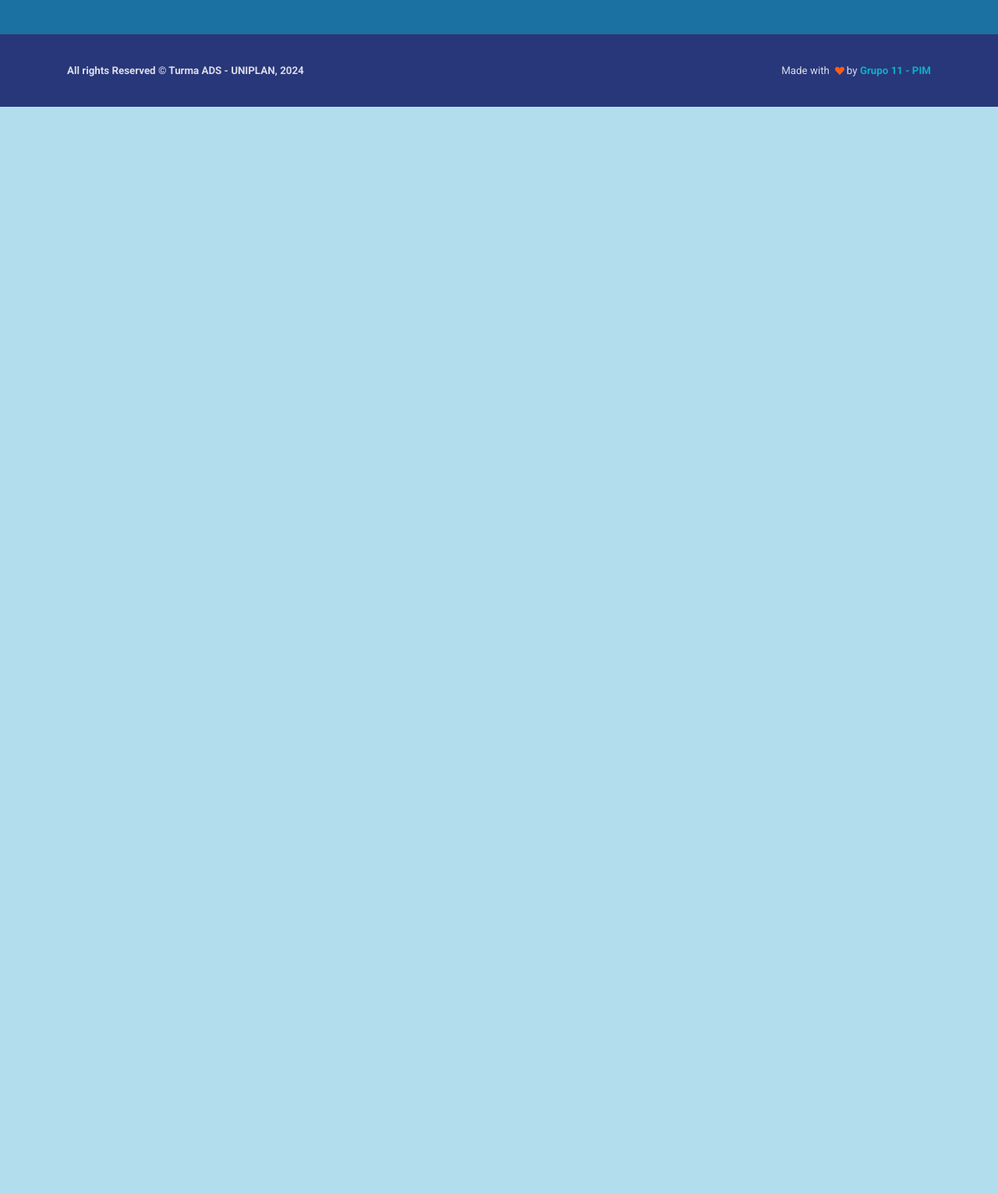
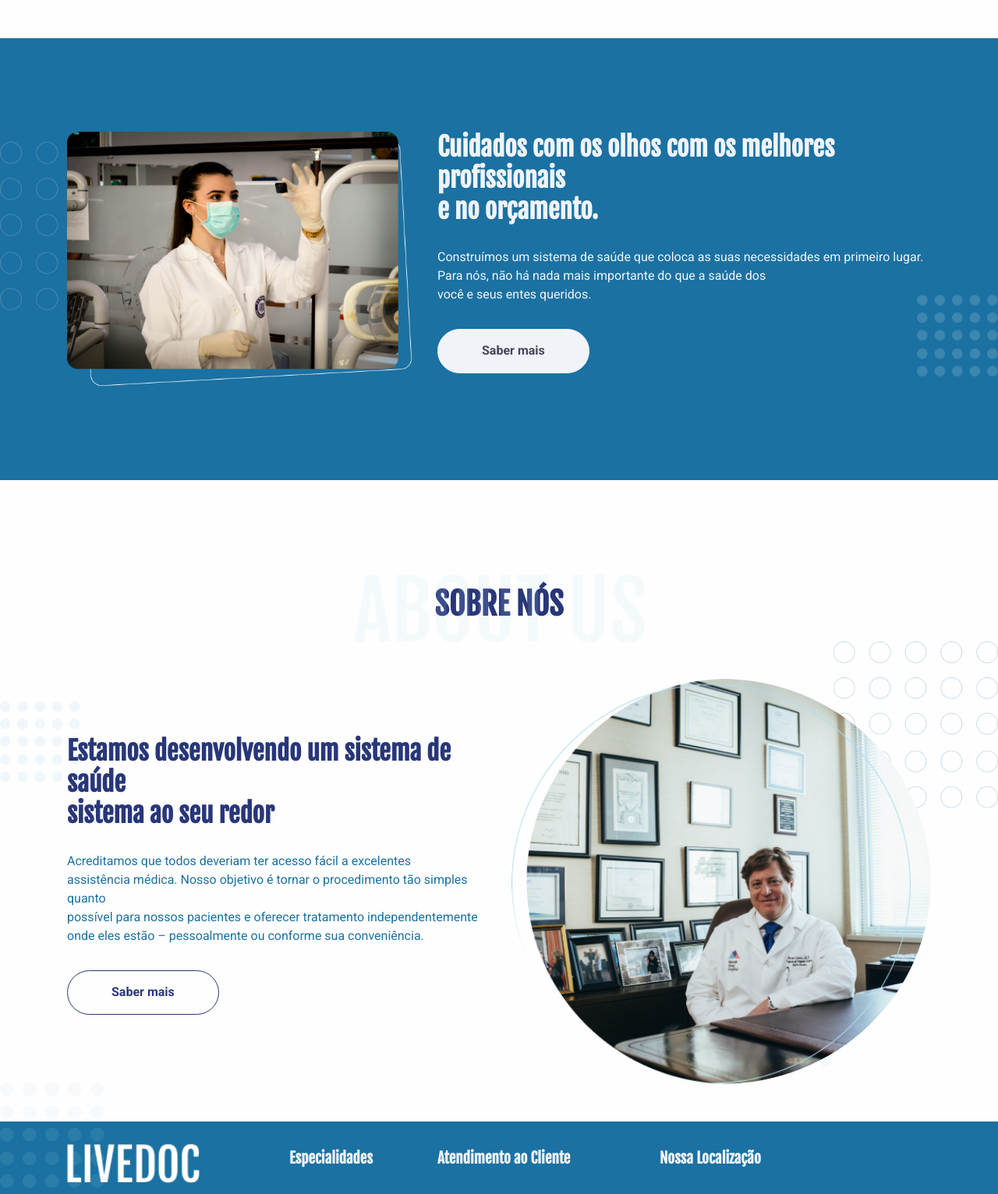
Before and after one commit to sergiohscl/UNIPLAN_PIM, a Django app: template home/templates/home/home_live.html in a window 1280 px wide; the page is wider, and only the part inside the window is pictured. Shown: the part 1267-2799 px from the top of that part at 78% size. Before the commit the page ends 1404 px from the top of that part, so only its background shows below. Run offline with Django 4.2, Linux system fonts and the light colour scheme; the template is opened without the code that fills it, so the values that code supplies are empty; some libraries are stand-ins or nearby versions.

Commit message:
about and specialty

```diff
--- a/core/settings.py
+++ b/core/settings.py
@@ -85,7 +85,7 @@ AUTHENTICATION_BACKENDS = [
     'allauth.account.auth_backends.AuthenticationBackend',
 ]
 
-SITE_ID = 4
+SITE_ID = 5
 
 WSGI_APPLICATION = 'core.wsgi.application'
 
--- a/home/templates/home/home_live.html
+++ b/home/templates/home/home_live.html
@@ -14,12 +14,14 @@
         <div class="col-md-5 col-xl-6 col-xxl-7 order-0 order-md-1 text-end"><img class="pt-7 pt-md-0 w-100" src="{% static 'assets/img/gallery/hero.png' %}" alt="hero-header" /></div>
         <div class="col-md-75 col-xl-6 col-xxl-5 text-md-start text-center py-6">
           <h1 class="fw-light font-base fs-6 fs-xxl-7">Estamos <strong>determinados </strong>a<br />mudar&nbsp;<strong>sua vida.</strong></h1>
-          <p class="fs-1 mb-5">Você pode obter os cuidados de que precisa 24/7 – seja online ou presencial. Você poderá contar com médicos especialistas e atenciososos. </p><a class="btn btn-lg btn-primary rounded-pill" href="#!" role="button">Marcar Consulta</a>
+          <p class="fs-1 mb-5">Você pode obter os cuidados de que precisa 24 horas por dia e 7 dias da semanas, seja online ou presencial. Você poderá contar com médicos especialistas e atenciososos. </p><a class="btn btn-lg btn-primary rounded-pill" href="#!" role="button">Marcar Consulta</a>
         </div>
       </div>
     </div>
   </section>
 
+  {% include "partials/specialty.html" %}
+  {% include "partials/about.html" %}
   {% include "partials/footer_live.html" %}
 
   {% endblock 'body' %}
--- /dev/null
+++ b/templates/partials/about.html
@@ -0,0 +1,35 @@
+{% load static %}
+<section class="pb-0" id="about">
+
+    <div class="container">
+      <div class="row">
+        <div class="col-12 py-3">
+          <div class="bg-holder bg-size" style="background-image:url({% static 'assets/img/gallery/about-us.png' %});background-position:top center;background-size:contain;">
+          </div>
+          <!--/.bg-holder-->
+
+          <h1 class="text-center">SOBRE NÓS</h1>
+        </div>
+      </div>
+    </div>
+    <!-- end of .container-->
+
+  </section>
+  <section class="py-5">
+    <div class="bg-holder bg-size" style="background-image:url({% static 'assets/img/gallery/about-bg.png' %});background-position:top center;background-size:contain;">
+    </div>
+    <!--/.bg-holder-->
+
+    <div class="container">
+      <div class="row align-items-center">
+        <div class="col-md-6 order-lg-1 mb-5 mb-lg-0"><img class="fit-cover rounded-circle w-100" src="{% static 'assets/img/gallery/health-care.png' %}" alt="..." /></div>
+        <div class="col-md-6 text-center text-md-start">
+          <h2 class="fw-bold mb-4">Estamos desenvolvendo um sistema de saúde <br class="d-none d-sm-block" />sistema ao seu redor</h2>
+          <p>Acreditamos que todos deveriam ter acesso fácil a excelentes <br class="d-none d-sm-block" />assistência médica. Nosso objetivo é tornar o procedimento tão simples quanto <br class="d-none d-sm-block" />possível para nossos pacientes e oferecer tratamento independentemente<br class="d-none d-sm-block" />onde eles estão – pessoalmente ou conforme sua conveniência. </p>
+          <div class="py-3">
+            <button class="btn btn-lg btn-outline-primary rounded-pill" type="submit">Saber mais </button>
+          </div>
+        </div>
+      </div>
+    </div>
+  </section>
--- a/templates/partials/footer_live.html
+++ b/templates/partials/footer_live.html
@@ -23,8 +23,8 @@
             <div class="col-6 col-sm-4 col-lg-3 mb-3 order-3 order-sm-2">
                 <h5 class="lh-lg fw-bold text-light mb-4 font-sans-serif">Atendimento ao Cliente</h5>
                 <ul class="list-unstyled mb-md-4 mb-lg-0">
-                    <li class="lh-lg"><a class="footer-link" href="#!">Sobre nós</a></li>
-                    <li class="lh-lg"><a class="footer-link" href="#!">Contato</a></li>
+                    <li class="lh-lg"><a class="footer-link" href="#about">Sobre nós</a></li>
+                    <li class="lh-lg"><a class="footer-link" href="{% url 'contact' %}">Contato</a></li>
                 </ul>
                 <br>
                 <h5 class="lh-lg fw-bold text-light mb-4 font-sans-serif">Redes Sociais</h5>
--- /dev/null
+++ b/templates/partials/specialty.html
@@ -0,0 +1,82 @@
+{% load static %}
+<section class="py-5" id="departments">
+
+    <div class="container">
+      <div class="row">
+        <div class="col-12 py-3">
+          <div class="bg-holder bg-size" style="background-image:url({% static 'assets/img/gallery/bg-departments.png' %});background-position:top center;background-size:contain;">
+          </div>
+
+          <h1 class="text-center">NOSSAS ESPECIALIDADES</h1>
+        </div>
+      </div>
+    </div>
+
+  </section>
+
+  <section class="py-0">
+
+    <div class="container">
+      <div class="row py-5 align-items-center justify-content-center justify-content-lg-evenly">
+        <div class="col-auto col-md-4 col-lg-auto text-xl-start">
+          <div class="d-flex flex-column align-items-center">
+            <div class="icon-box text-center"><a class="text-decoration-none" href="#!"><img class="mb-3 deparment-icon" src="{% static 'assets/img/icons/neurology.png' %}" alt="..." /><img class="mb-3 deparment-icon-hover" src="assets/img/icons/neurology.svg" alt="..." />
+                <p class="fs-1 fs-xxl-2 text-center">Neurologista</p>
+              </a></div>
+          </div>
+        </div>
+        <div class="col-auto col-md-4 col-lg-auto text-xl-start">
+          <div class="d-flex flex-column align-items-center">
+            <div class="icon-box text-center"><a class="text-decoration-none" href="#!"><img class="mb-3 deparment-icon" src="{% static 'assets/img/icons/eye-care.png' %}" alt="..." /><img class="mb-3 deparment-icon-hover" src="assets/img/icons/eye-care.svg" alt="..." />
+                <p class="fs-1 fs-xxl-2 text-center">Oftalmologista</p>
+              </a></div>
+          </div>
+        </div>
+        <div class="col-auto col-md-4 col-lg-auto text-xl-start">
+          <div class="d-flex flex-column align-items-center">
+            <div class="icon-box text-center"><a class="text-decoration-none" href="#!"><img class="mb-3 deparment-icon" src="{% static 'assets/img/icons/cardiac.png' %}" alt="..." /><img class="mb-3 deparment-icon-hover" src="assets/img/icons/cardiac.svg" alt="..." />
+                <p class="fs-1 fs-xxl-2 text-center">Pneumologista</p>
+              </a></div>
+          </div>
+        </div>
+        <div class="col-auto col-md-4 col-lg-auto text-xl-start">
+          <div class="d-flex flex-column align-items-center">
+            <div class="icon-box text-center"><a class="text-decoration-none" href="#!"><img class="mb-3 deparment-icon" src="{% static 'assets/img/icons/heart.png' %}" alt="..." /><img class="mb-3 deparment-icon-hover" src="assets/img/icons/heart.svg" alt="..." />
+                <p class="fs-1 fs-xxl-2 text-center">Cardiologista</p>
+              </a></div>
+          </div>
+        </div>
+        <div class="col-auto col-md-4 col-lg-auto text-xl-start">
+          <div class="d-flex flex-column align-items-center">
+            <div class="icon-box text-center"><a class="text-decoration-none" href="#!"><img class="mb-3 deparment-icon" src="{% static 'assets/img/icons/osteoporosis.png' %}" alt="..." /><img class="mb-3 deparment-icon-hover" src="assets/img/icons/osteoporosis.svg" alt="..." />
+                <p class="fs-1 fs-xxl-2 text-center">Ortopedista</p>
+              </a></div>
+          </div>
+        </div>
+        <div class="col-auto col-md-4 col-lg-auto text-xl-start">
+          <div class="d-flex flex-column align-items-center">
+            <div class="icon-box text-center"><a class="text-decoration-none" href="#!"><img class="mb-3 deparment-icon" src="{% static 'assets/img/icons/ent.png' %}" alt="..." /><img class="mb-3 deparment-icon-hover" src="assets/img/icons/ent.svg" alt="..." />
+                <p class="fs-1 fs-xxl-2 text-center">Otorrinolaringologista</p>
+              </a></div>
+          </div>
+        </div>
+      </div>
+    </div>
+
+  </section>
+
+  <section class="bg-secondary">
+    <div class="bg-holder" style="background-image:url({% static 'assets/img/gallery/bg-eye-care.png' %});background-position:center;background-size:contain;">
+    </div>
+
+    <div class="container">
+      <div class="row align-items-center">
+        <div class="col-md-5 col-xxl-6"><img class="img-fluid" src="{% static 'assets/img/gallery/eye-care.png' %}" alt="..." /></div>
+        <div class="col-md-7 col-xxl-6 text-center text-md-start">
+          <h2 class="fw-bold text-light mb-4 mt-4 mt-lg-0">Cuidados com os olhos com os melhores profissionais<br class="d-none d-sm-block" />e no orçamento.</h2>
+          <p class="text-light">Construímos um sistema de saúde que coloca as suas necessidades em primeiro lugar.<br class="d-none d-sm-block" />Para nós, não há nada mais importante do que a saúde dos <br class="d-none d-sm-block" />você e seus entes queridos. </p>
+          <div class="py-3"><a class="btn btn-lg btn-light rounded-pill" href="#!" role="button">Saber mais </a></div>
+        </div>
+      </div>
+    </div>
+  </section>
```
